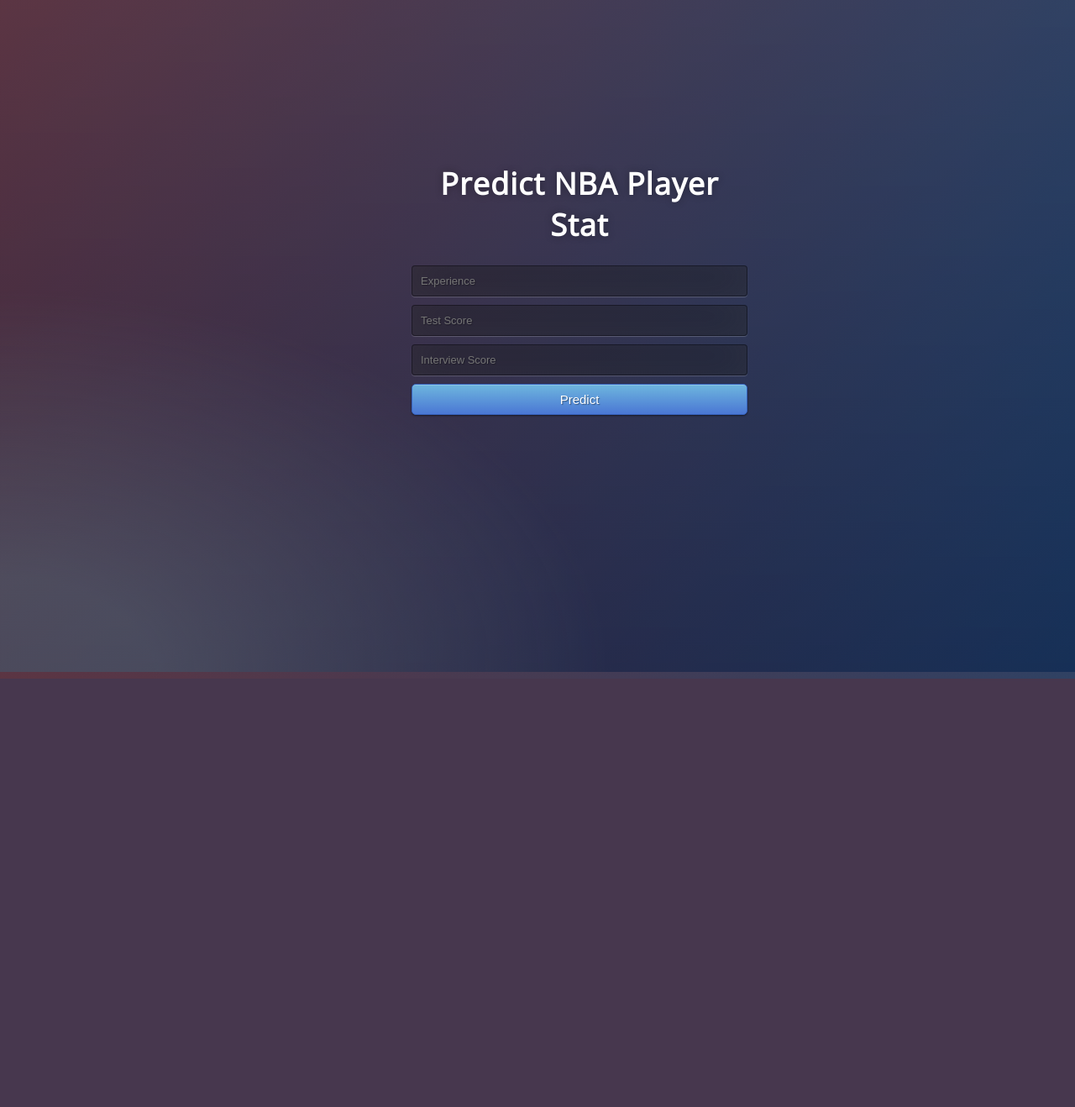
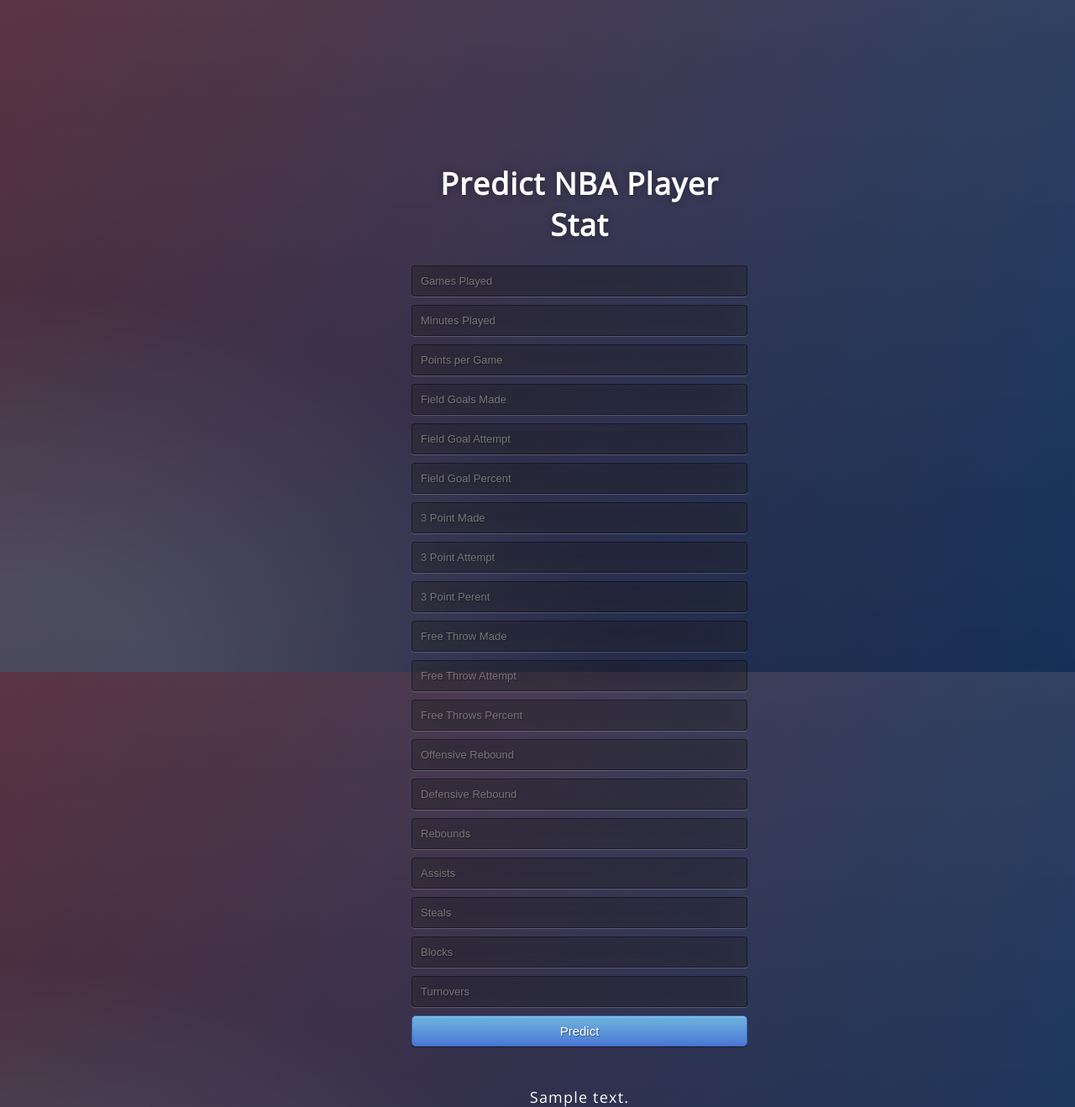
Before and after one commit to architjen/MP_Data_Science, a Flask app: template templates/index.html in a window 1280 px wide. Shown: the whole page at 84% size. Before the commit the page ends 808 px from the top, so only its background shows below. Run offline with Flask 2, Linux system fonts and the light colour scheme; the template is opened without the code that fills it: most values are stand-ins (such as "Sample title", 1, 10 or a date in 2020); parts of the project's set-up code (start-up, migrations or seed data) failed here and were passed over.

Commit message:
prediction_text

```diff
--- a/static/css/style.css
+++ b/static/css/style.css
@@ -14,6 +14,7 @@
 html { width: 100%; height:100%; overflow:hidden; }
 
 body {
+
 	width: 100%;
 	height:100%;
 	font-family: 'Open Sans', sans-serif;
@@ -31,12 +32,14 @@
 
 }
 .login {
+
+	overflow-y:scroll;
 	position: absolute;
 	top: 40%;
 	left: 50%;
 	margin: -150px 0 0 -150px;
 	width:400px;
-	height:400px;
+	/*height:400px; */
 }
 
 .login h1 { color: #fff; text-shadow: 0 0 10px rgba(0,0,0,0.3); letter-spacing:1px; text-align:center; }
--- a/templates/index.html
+++ b/templates/index.html
@@ -18,19 +18,31 @@
 
      <!-- Main Input For Receiving Query to our ML -->
     <form action="{{ url_for('predict')}}"method="post">
-    	<input type="text" name="experience" placeholder="Experience" required="required" />
-        <input type="text" name="test_score" placeholder="Test Score" required="required" />
-		<input type="text" name="interview_score" placeholder="Interview Score" required="required" />
+    	<input type="text" name="experience" placeholder="Games Played" required="required" />
+      <input type="text" name="test_score" placeholder="Minutes Played" required="required" />
+		<input type="text" name="interview_score" placeholder="Points per Game" required="required" />
+    <input type="text" name="experience" placeholder="Field Goals Made" required="required" />
+    <input type="text" name="experience" placeholder="Field Goal Attempt" required="required" />
+    <input type="text" name="experience" placeholder="Field Goal Percent" required="required" />
+    <input type="text" name="experience" placeholder="3 Point Made" required="required" />
+    <input type="text" name="experience" placeholder="3 Point Attempt" required="required" />
+    <input type="text" name="experience" placeholder="3 Point Perent" required="required" />
+    <input type="text" name="experience" placeholder="Free Throw Made" required="required" />
+    <input type="text" name="experience" placeholder="Free Throw Attempt" required="required" />
+    <input type="text" name="experience" placeholder="Free Throws Percent" required="required" />
+    <input type="text" name="experience" placeholder="Offensive Rebound" required="required" />
+    <input type="text" name="experience" placeholder="Defensive Rebound" required="required" />
+    <input type="text" name="experience" placeholder="Rebounds" required="required" />
+    <input type="text" name="experience" placeholder="Assists" required="required" />
+    <input type="text" name="experience" placeholder="Steals" required="required" />
+    <input type="text" name="experience" placeholder="Blocks" required="required" />
+    <input type="text" name="experience" placeholder="Turnovers" required="required" />
 
         <button type="submit" class="btn btn-primary btn-block btn-large">Predict</button>
     </form>
-
    <br>
    <br>
-
-
+   {{ prediction_text }}
  </div>
-
-
 </body>
 </html>
```
